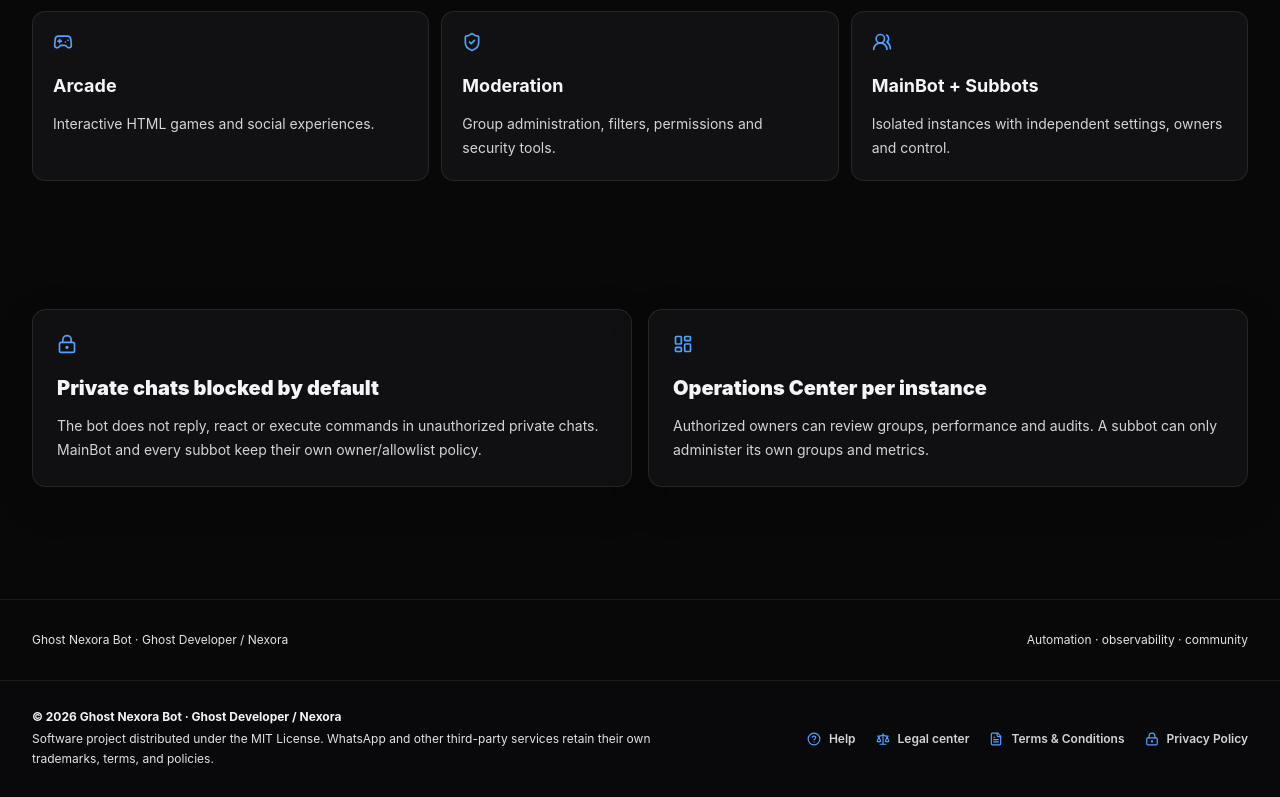
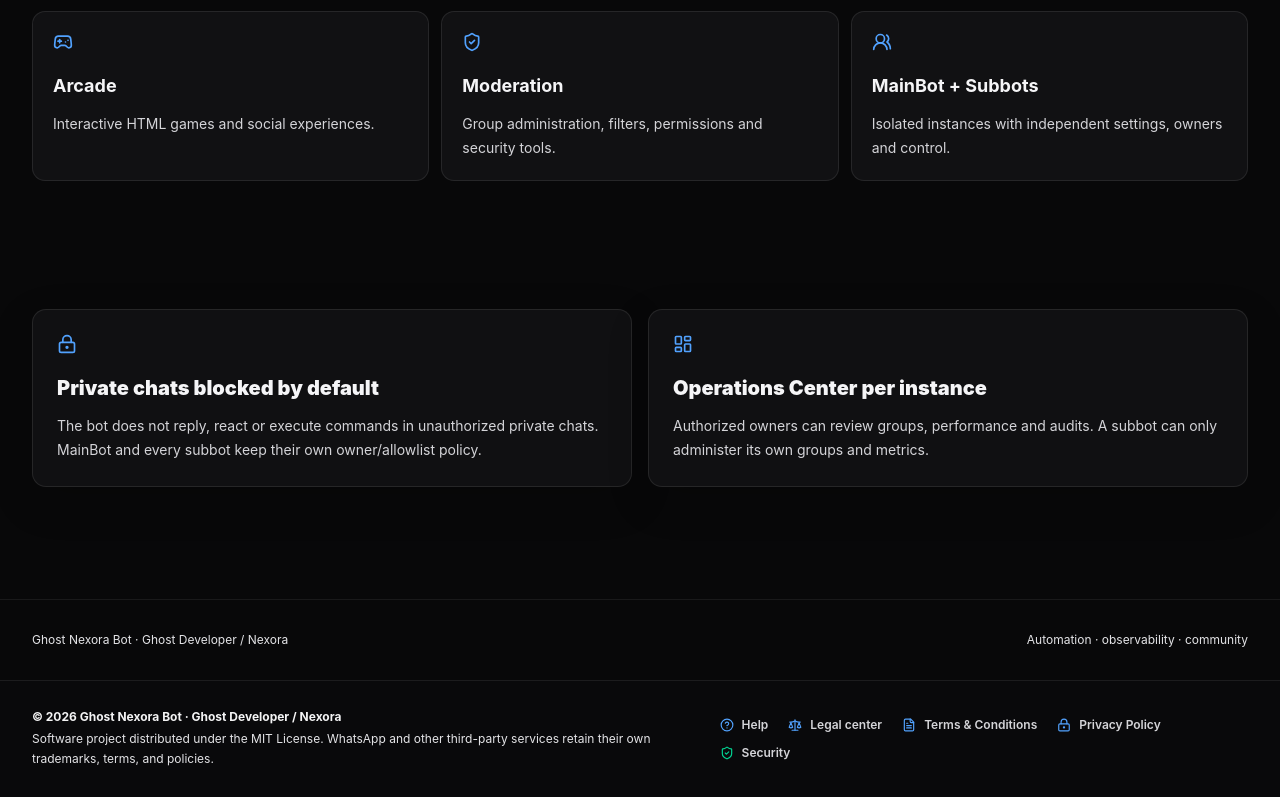
Before and after one commit to Gh0stDeveloper/GhostNexoraBot, a Next.js app in the folder apps/web/: page / in a window 1280 px wide. Shown: the part 3203-4000 px from the top of the page. Built offline with nearby package versions, Linux system fonts and the light colour scheme; no server answers.

Commit message:
feat(web): surface security policy in global footer

```diff
--- a/apps/web/components/legal-footer.tsx
+++ b/apps/web/components/legal-footer.tsx
@@ -1,4 +1,4 @@
-import { FileText, HelpCircle, LockKeyhole, Scale } from 'lucide-react'
+import { FileText, HelpCircle, LockKeyhole, Scale, ShieldCheck } from 'lucide-react'
 
 type Props = { locale: string }
 
@@ -25,6 +25,9 @@ export function LegalFooter({ locale }: Props) {
         {links.map(({ href, label, Icon }) => <a key={href} href={href} className="inline-flex items-center gap-2 font-semibold text-zinc-300 transition hover:text-blue-300">
           <Icon className="size-3.5 text-blue-400"/>{label}
         </a>)}
+        <a href="https://github.com/Gh0stDeveloper/GhostNexoraBot/blob/main/SECURITY.md" target="_blank" rel="noreferrer" className="inline-flex items-center gap-2 font-semibold text-zinc-300 transition hover:text-blue-300">
+          <ShieldCheck className="size-3.5 text-emerald-400"/>{es ? 'Seguridad' : 'Security'}
+        </a>
       </nav>
     </div>
   </footer>
```
